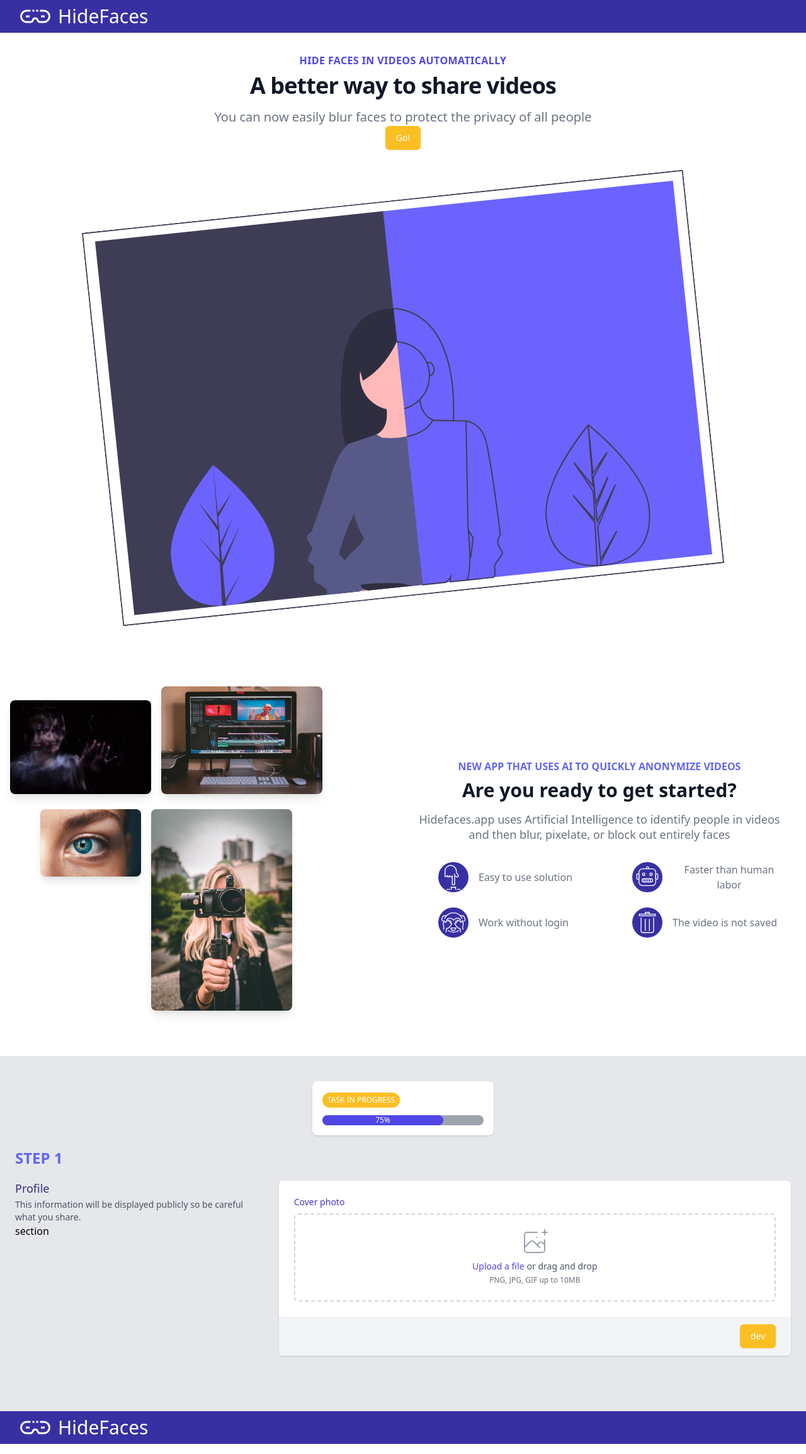
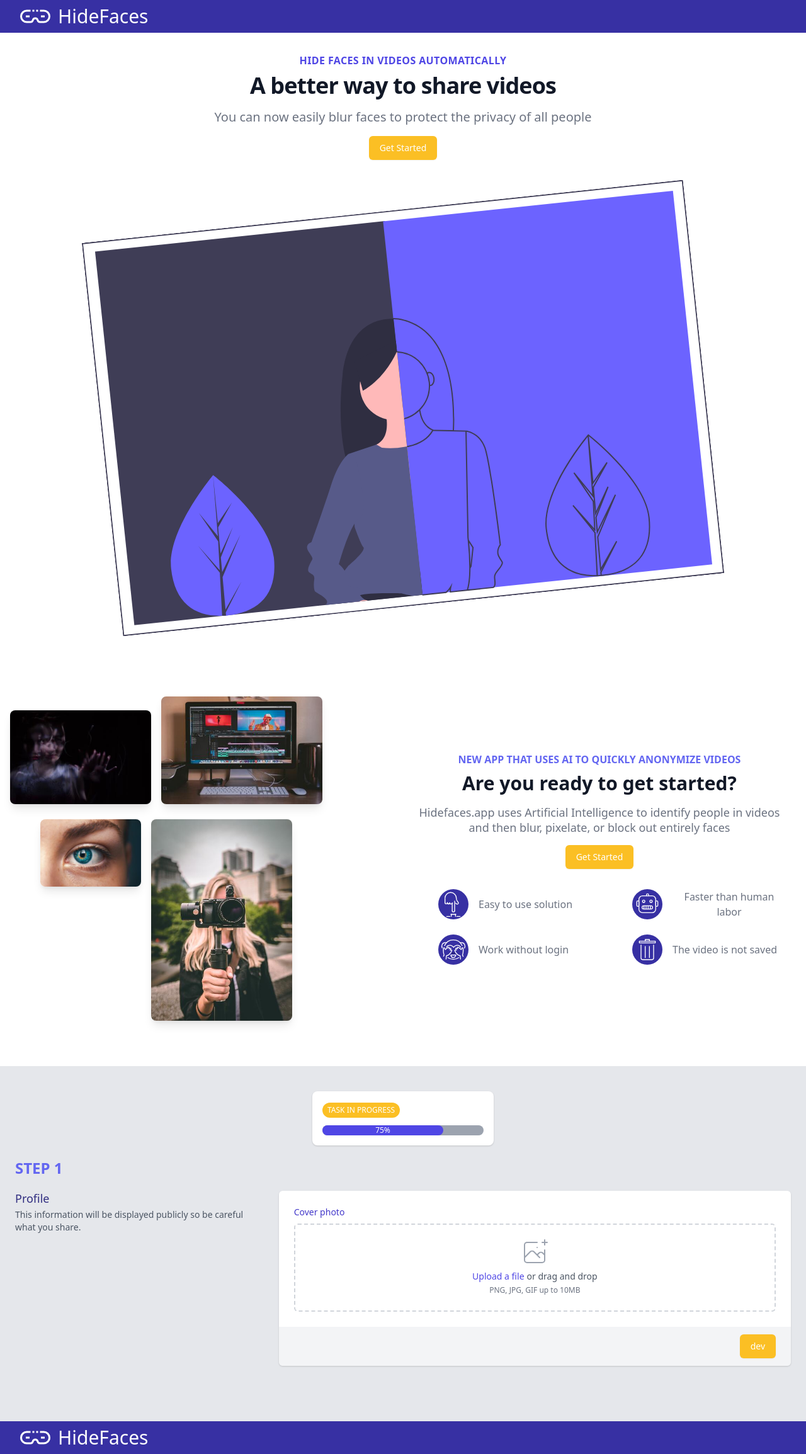
Before and after one commit to AppVery/hidefaces-web, a React (Create React App) app: page / in a window 1280 px wide. Shown: the whole page at 63% size. Built offline with nearby package versions, Linux system fonts and the light colour scheme.

Commit message:
✨ add CTA to scroll an start

```diff
--- a/src/App.tsx
+++ b/src/App.tsx
@@ -1,16 +1,20 @@
-import React from 'react';
+import React, { useRef } from 'react';
 import Header from './components/Header';
 import Content from './components/Content';
 import Steps from './components/Steps';
 import Footer from './components/Footer';
 
 const App: React.FC = () => {
+  const startRef = useRef<HTMLInputElement>(null);
+  const scrollToStart = () => {
+    startRef.current && startRef.current.scrollIntoView({ behavior: 'smooth' });
+  };
   return (
     <>
       <Header />
       <main>
-        <Content />
-        <Steps />
+        <Content scroll={scrollToStart} />
+        <Steps startRef={startRef} />
       </main>
       <Footer />
     </>
--- a/src/components/Content.tsx
+++ b/src/components/Content.tsx
@@ -4,6 +4,7 @@ import ImageMosaic from './items/ImageMosaic';
 import CtaButton from './items/CtaButton';
 import mainImage from '../svg/sides.svg';
 
+const cta = 'Get Started';
 const data: {
   title: string;
   subtitle: string;
@@ -22,11 +23,7 @@ const data: {
   },
 ];
 
-const Content: React.FC = () => {
-  //const myRef = React.createRef();
-  const handleClick = () => {
-    console.log('scroll');
-  };
+const Content: React.FC<{ scroll: () => void }> = ({ scroll }) => {
   return (
     <>
       <section className="max-w-7xl mx-auto p-4 sm:p-6 lg:p-8 lg:text-center">
@@ -37,8 +34,8 @@ const Content: React.FC = () => {
           <p className="mt-2 text-3xl leading-8 font-extrabold tracking-tight text-gray-900 sm:text-4xl">
             {data[0].subtitle}
           </p>
-          <h2 className="mt-4 max-w-2xl text-xl text-gray-500 lg:mx-auto">{data[0].text}</h2>
-          <CtaButton text="Go!" onClick={handleClick} />
+          <h2 className="my-4 max-w-2xl text-xl text-gray-500 lg:mx-auto">{data[0].text}</h2>
+          <CtaButton text={cta} onClick={scroll} />
         </header>
         <div className="my-20 mx-2">
           <img
@@ -57,9 +54,10 @@ const Content: React.FC = () => {
               <p className="mt-2 text-2xl leading-8 font-extrabold text-gray-900 dark:text-white sm:text-3xl sm:leading-9">
                 {data[1].subtitle}
               </p>
-              <h3 className="mt-4 text-lg leading-6 text-gray-500 dark:text-gray-300">
+              <h3 className="my-4 text-lg leading-6 text-gray-500 dark:text-gray-300">
                 {data[1].text}
               </h3>
+              <CtaButton text={cta} onClick={scroll} />
             </header>
             <IconList />
           </div>
--- a/src/components/Steps.tsx
+++ b/src/components/Steps.tsx
@@ -3,13 +3,13 @@ import Modal from './Modal';
 import Bar from './items/Bar';
 import CtaButton from './items/CtaButton';
 
-const Setps: React.FC = () => {
+const Setps: React.FC<{ startRef: React.RefObject<HTMLInputElement> }> = ({ startRef }) => {
   const [isModal, showModal] = useState(false);
   return (
     <section className="bg-gray-200 py-10 mt-10">
       {isModal && <Modal fn={() => showModal(false)} />}
       <Bar />
-      <section>
+      <section ref={startRef}>
         <div className="max-w-7xl mx-auto py-6 sm:px-6 lg:p/x-8">
           <h3 className="text-2xl leading-6 text-indigo-500 font-semibold uppercase">Step 1</h3>
           <div className="px-4 py-6 sm:px-0 ">
@@ -21,7 +21,6 @@ const Setps: React.FC = () => {
                     This information will be displayed publicly so be careful what you share.
                   </p>
                 </div>
-                section{' '}
               </div>
               <div className="mt-5 md:mt-0 md:col-span-2">
                 <form action="#">
--- a/src/components/items/CtaButton.tsx
+++ b/src/components/items/CtaButton.tsx
@@ -2,7 +2,7 @@ import React from 'react';
 
 const CtaButton: React.FC<{
   text: string;
-  onClick: (event: React.MouseEvent<HTMLButtonElement>) => void;
+  onClick: () => void;
 }> = ({ text, onClick }) => {
   return (
     <button
```
